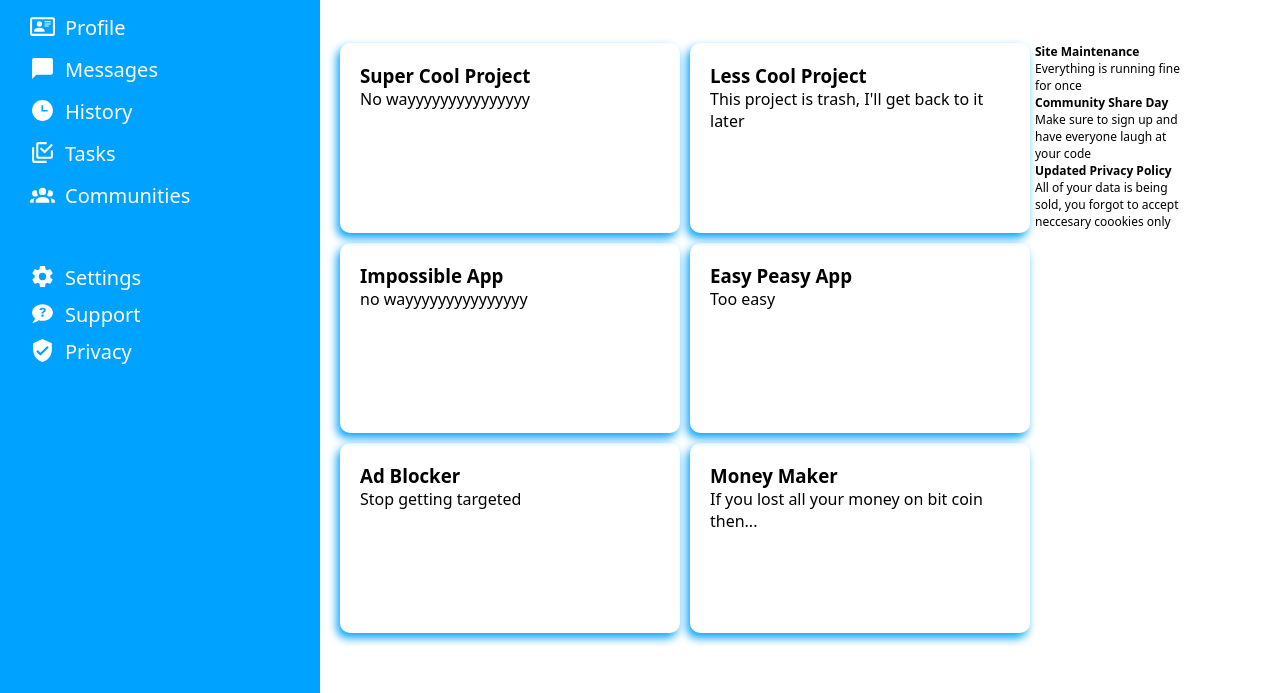
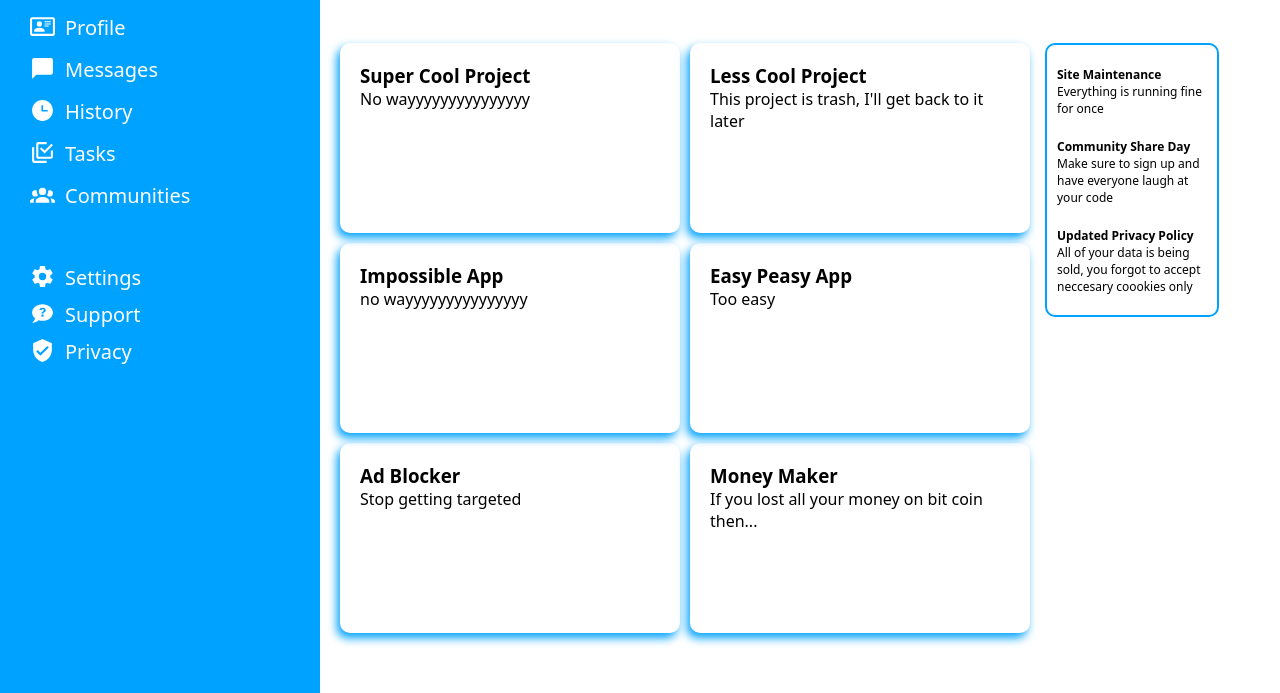
Before and after one commit to jayjvaughn/adminDashboard, a plain HTML site: page index.html in a window 1280 px wide. Shown: the part 125-818 px from the top of the page. Drawn offline with Linux system fonts and the light colour scheme.

Commit message:
top right card completed

```diff
--- a/index.html
+++ b/index.html
@@ -109,12 +109,18 @@
             </div>
             <div class="contentRight">
                 <div class="card2">
+                    <div class="maintenance">
                     <h4>Site Maintenance</h4>
                     <p>Everything is running fine for once</p>
+                    </div>
+                    <div class="comShareDay">
                     <h4>Community Share Day</h4>
                     <p>Make sure to sign up and have everyone laugh at your code</p>
+                    </div>
+                    <div class="updatePrivPolicy">
                     <h4>Updated Privacy Policy</h4>
                     <p>All of your data is being sold, you forgot to accept neccesary coookies only</p>
+                    </div>
                 </div>
             </div>
         </div>
--- a/style.css
+++ b/style.css
@@ -161,6 +161,15 @@ button:hover{
 }
 .card2{
     width: 150px;
-    height: 300px;
+    height: 250px;
+    display: flex;
+    flex-direction: column;
+    justify-content: space-around;
     font-size: 12px;
+    border: 2px solid #00a2ff;
+    border-radius: 10px;
+    padding: 10px;
 }
+.contentRight{
+    padding-left: 10px;
+}
```
Also changed, not shown: assets/boy.png (added), assets/man (1).png (added), assets/man.png (added).
